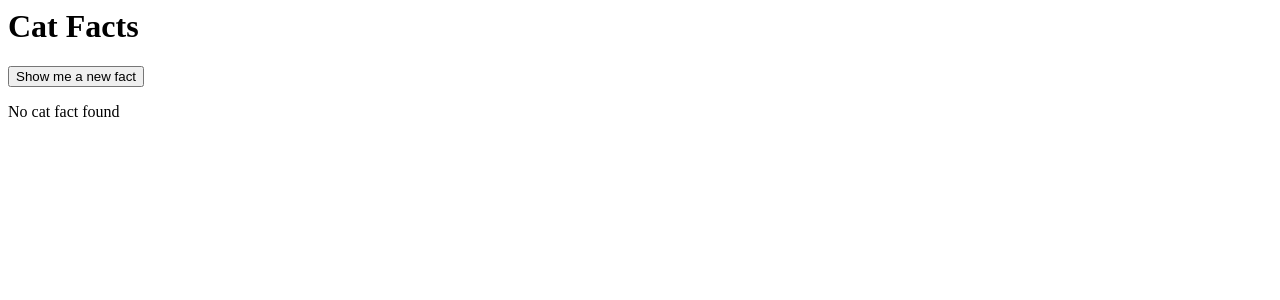
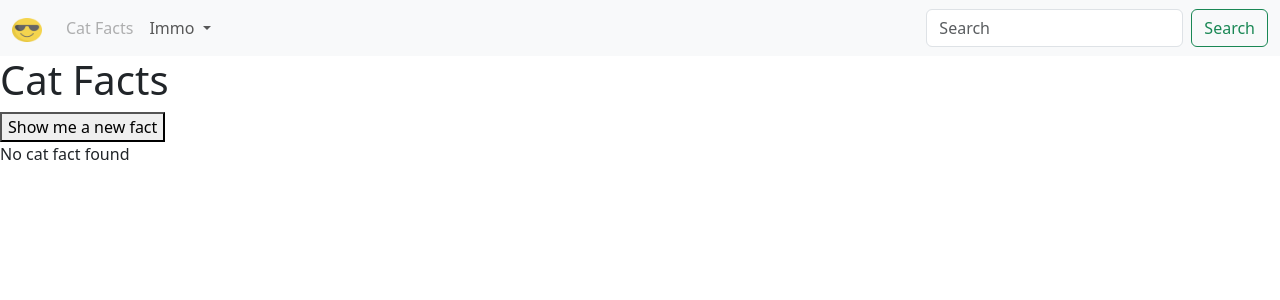
Before and after one commit to Jefmans/Les_Syntra_2e_jaar, a Django app: page /scrapers/cat-facts/ in a window 1280 px wide. Shown: the top 300 px of the page. Run offline with Django 4.2, Linux system fonts and the light colour scheme.

Commit message:
les 12_12_23

```diff
--- a/immo_site/immo/main/templates/main/home.html
+++ b/immo_site/immo/main/templates/main/home.html
@@ -1,5 +1,4 @@
 {% extends "base.html" %}
-
 
 
 {% block title %}
--- a/immo_site/immo/scrapers/templates/scrapers/cat_facts.html
+++ b/immo_site/immo/scrapers/templates/scrapers/cat_facts.html
@@ -1,6 +1,12 @@
+{% extends "base.html" %}
+
+{% block title %}
     <h1>Cat Facts</h1>
+{% endblock title %}
 
 
+
+{% block content %}
     <form action="" method='post'>
     {% csrf_token %}
         <input type="hidden" value="catfact" name="new_fact">
@@ -13,3 +19,5 @@
     {% else %}
         <p>No cat fact found </p>
     {% endif %}
+
+{% endblock content %}
--- a/immo_site/immo/templates/navbar.html
+++ b/immo_site/immo/templates/navbar.html
@@ -1,30 +1,36 @@
+{% load static %}
+
 <nav class="navbar navbar-expand-lg bg-body-tertiary">
     <div class="container-fluid">
-      <a class="navbar-brand" href="{% url "main:home" %}">Navbar</a>
+        <a class="navbar-brand" href="{% url "main:home" %}">
+            <img src="{% static 'images/cool.png' %}"alt="Bootstrap" width="30" height="24">
+          </a>
       <button class="navbar-toggler" type="button" data-bs-toggle="collapse" data-bs-target="#navbarSupportedContent" aria-controls="navbarSupportedContent" aria-expanded="false" aria-label="Toggle navigation">
         <span class="navbar-toggler-icon"></span>
       </button>
+
       <div class="collapse navbar-collapse" id="navbarSupportedContent">
         <ul class="navbar-nav me-auto mb-2 mb-lg-0">
           <li class="nav-item">
-            <a class="nav-link active" aria-current="page" href="{% url "main:home" %}">Home</a>
-          </li>
-          <li class="nav-item">
-            <a class="nav-link" href="{% url "scrapers:scrape_immoweb" %}">ImmoWeb Scraper</a>
+            <a class="nav-link
+                 {% if 'scrapers/cat-facts' in request.path %}disabled{% endif %}"
+                aria-current="page" href="{% url "scrapers:cat_facts" %}">Cat Facts
+            </a>
           </li>
           <li class="nav-item dropdown">
             <a class="nav-link dropdown-toggle" href="#" role="button" data-bs-toggle="dropdown" aria-expanded="false">
-              Dropdown
+              Immo
             </a>
             <ul class="dropdown-menu">
-              <li><a class="dropdown-item" href="#">Action</a></li>
-              <li><a class="dropdown-item" href="#">Another action</a></li>
+              <li><a class="dropdown-item" href="{% url "scrapers:overview" %}">Overview</a></li>
+              <li><a class="dropdown-item" href="{% url "scrapers:scrape_immoweb" %}">Scrape urls</a></li>
               <li><hr class="dropdown-divider"></li>
-              <li><a class="dropdown-item" href="#">Something else here</a></li>
+              <li>
+
+                <a class="dropdown-item"  href="{% url "scrapers:original_urls" %}">Show urls</a>
+
+            </li>
             </ul>
-          </li>
-          <li class="nav-item">
-            <a class="nav-link disabled" aria-disabled="true">Disabled</a>
           </li>
         </ul>
         <form class="d-flex" role="search">
```
Also changed, not shown: immo_site/immo/templates/base.html (+1 -7 lines). Lines whose indentation alone changed are shown as unchanged.
